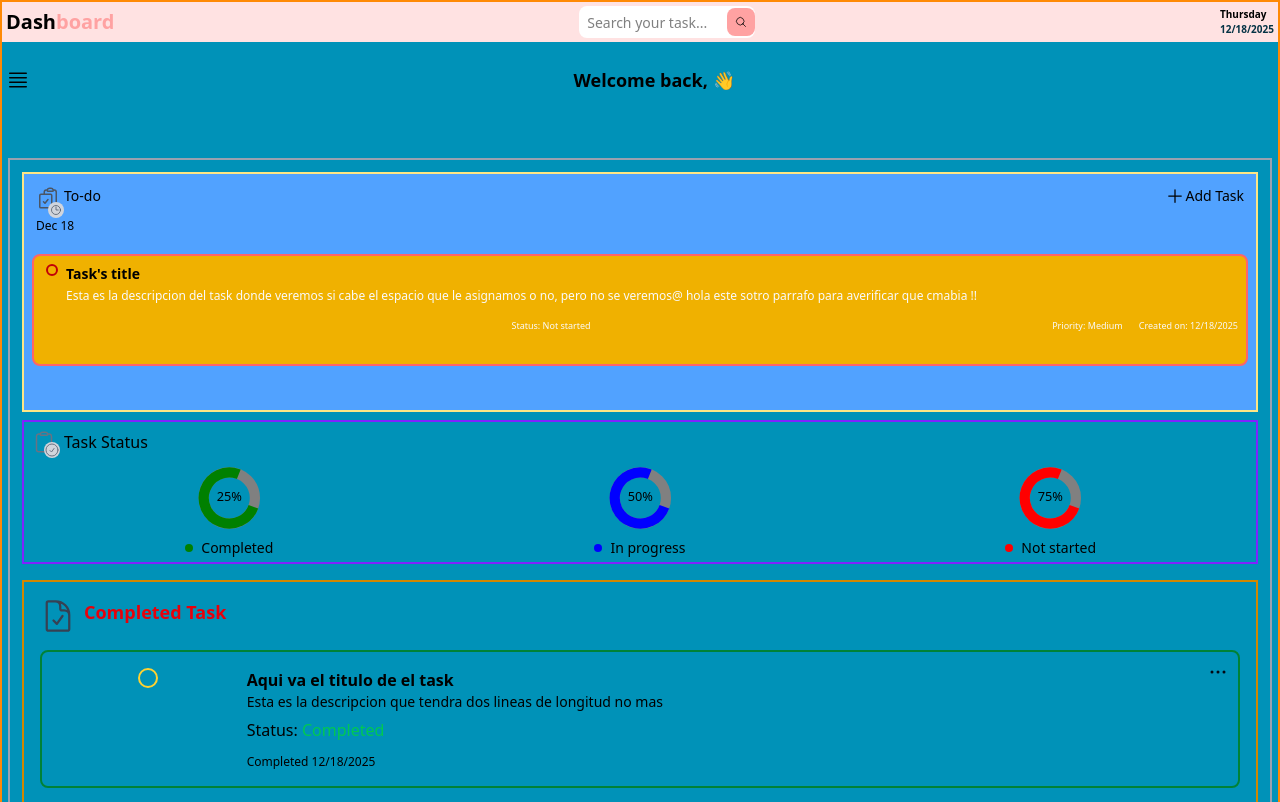
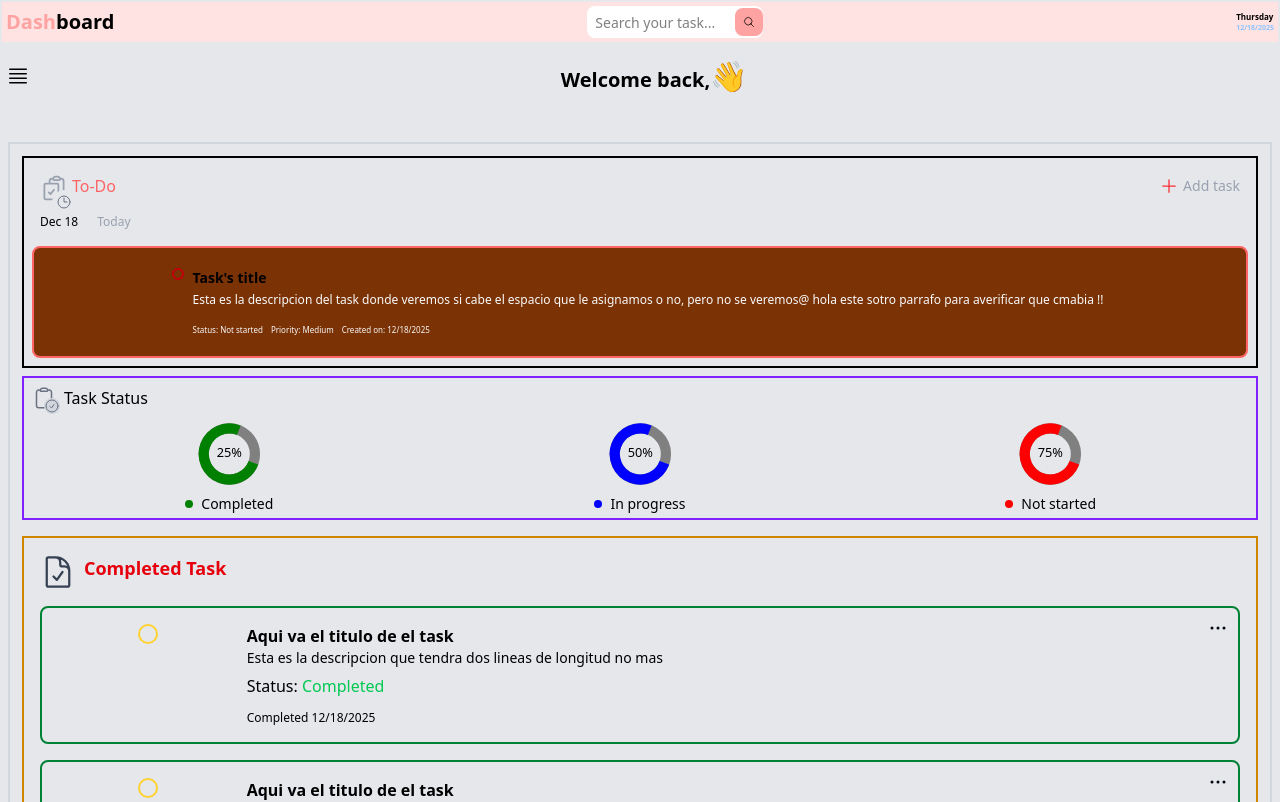
Before and after one commit to karinatuyuc/my-todo-list-React, a React (Vite) app: page / in a window 1280 px wide. Shown: the top 802 px of the page. Built offline with nearby package versions, Linux system fonts and the light colour scheme.

Commit message:
23/01/2026

```diff
--- a/src/Dashboard.jsx
+++ b/src/Dashboard.jsx
@@ -14,7 +14,7 @@ export default function Dashboard({showModal}) {
 
     const dayName= date.toLocaleDateString('en-US', { weekday: 'long'}); // To show the day of the week
     const dayMonth = date.toLocaleDateString('en-US', {day: 'numeric', month: 'short'});
-    const dateInNumber = date.toLocaleDateString('en-US'); // To show the date in number
+    const dateInNumber = date.toLocaleDateString("en-US"); // To show the date in number
 
     let waveHand = "\u{1F44B}" //Emoji hand waving
 
@@ -29,89 +29,91 @@ export default function Dashboard({showModal}) {
 
     return (
         <>
-         <div className="p-0.5 h-full w-full bg-orange-400">
+         <div className="p-0.5 h-full w-full bg-gray-200">
 
             <header className="flex justify-between items-center p-1 bg-red-100">
 
+                {/** Dashboard title*/}
                 <div className= "font-bold text-xl">
-                    <span className="text-black">Dash</span>
-                    <span className="text-red-300">board</span>
+                    <span className="text-red-300">Dash</span>
+                    <span className="text-black">board</span>
                 </div>
 
+                {/** Search bar */}
                 <div className="flex w-44 bg-white rounded-lg">
+
                     <input
                       type="text"
                       id="search"
                       name="search"
                       placeholder="Search your task..."
                       className=" w-full h-8 p-2 text-sm rounded-lg focus:outline-none"
-                    />
+                />
                     <button className="flex items-center justify-center">
                         <MagnifyingGlassIcon
                         className="w-7 h-7 p-2 bg-red-300 rounded-lg hover:bg-red-200"/>
                     </button>
                 </div>
 
+                {/** Date section */}
+                <div className="flex flex-col">
+                    <span className="font-bold text-[8px]">{dayName}</span>
+                    <span className="font-bold text-[7px] text-blue-300">{dateInNumber}</span>
+                </div>
 
-               { /* <div className="bg-red-300">
-                    <span><BellIcon  className="w-4 h-4"/></span>
-                </div> */}
-
-                <div className="flex flex-col">
-                    <span className="font-bold text-[10px]">{dayName}</span>
-                    <span className="font-bold text-[10px] text-cyan-950 ">{dateInNumber}</span>
-                </div>
             </header>
 
 
-            <main className="bg-cyan-600 h-full w-full">
+            <main className="h-full w-full">
 
-                <div className="flex items-center justify-center pt-6">
+                {/** Greeting and menu */}
+                <div className="flex items-center justify-center pt-4">
                     <button>
                         <Bars4Icon className="w-6 h-6 ml-1"/>
                     </button>
-                    <div className="mx-auto text-lg font-bold">
-                        <h1>Welcome back, {waveHand}</h1>
+                    <div className="mx-auto text-xl font-bold">
+                        <h1>Welcome back,<span className="text-3xl">{waveHand}</span></h1>
                     </div>
                 </div>
 
-                <section className="border-2 border-gray-400 m-1.5 mt-16 p-3">
 
+                {/** Main section */}
+                <section className="border-2 border-gray-300 m-1.5 mt-12 p-3">
 
                     {/*ADD TASK SECTION AND CARDS TASKS (different component in REVIEW)*/}
-                    <div className="border-2 border-amber-200 mb-2 bg-blue-400 h-60 not-[]:rounded-lg shadow-mb p-2">
+                    <div className="border-2 border-black mb-2 h-full not-[]:rounded-lg shadow-mb p-2">
 
-                        <div className="flex justify-between m-1">
-                            <h1 className="absolute text-justify left-16 text-sm">To-do</h1>
+                        <div className="flex justify-between m-2">
+                            <span className="absolute text-justify left-16 text-xm ml-2 text-red-400 font-medium">To-Do</span>
                             <div className="relative">
-                                 <ClipboardDocumentCheckIcon className="w-6 h-6 absolute text-gray-600"/>
-                                 <ClockIcon className="w-4 h-4 relative left-3 top-4 p-0.5 bg-gray-300 text-gray-600 rounded-full"/>
+                                 <ClipboardDocumentCheckIcon className="w-7 h-7 absolute text-gray-400"/>
+                                 <ClockIcon className="w-6 h-6 relative left-3 top-4 p-1 bg-gray-200 text-gray-500 rounded-full"/>
                             </div>
-                             <span className="absolute text-justify mt-8 text-xs">{dayMonth}</span>
+                             <span className="absolute text-justify mt-10 text-xs">{dayMonth} <span className="text-gray-400 m-4">Today</span></span>
 
 
                             <button
-                              className="flex items-center text-sm"
+                              className="flex items-center text-sm cursor-pointer gap-1"
                               onClick={showModal}>
-                                <PlusIcon className="w-5 h-5"/>
-                                Add Task
+                                <PlusIcon className="w-5 h-5 text-red-500 font-medium"/>
+                                <span className="text-gray-400">Add task</span>
                             </button>
                         </div>
 
 
                         {/*DIV TO DO AND ADD TASK*/}
-                        <div className="bg-yellow-500 min-h-28 w-full mt-12 border-2 border-red-400 rounded-lg">
+                        <div className="grid place-content-center m-auto bg-amber-900 min-h-28 mt-12 border-2 border-red-400 rounded-lg min-w-45">
 
-                           <div className="flex gap-1 p-1 w-full h-full">
+                           <div className="flex gap-1 p-1  h-full">
                                <span className="inline-block w-3 h-3 rounded-full border-2 border-red-700 ml-2 mt-1"></span>
 
                                {/*CARD TASKS */}
                                <div className="flex-1 text-gray-50 overflow-hidden flex flex-col p-1 text-sm">
                                 <h4 className="font-bold text-black">Task's title</h4>
-                                <p className="line-clamp-4 text-xs text-justify mb-4 mt-1 mr-2">{descripcionTaks}</p>
+                                <p className="line-clamp-3 text-xs text-justify mb-4 mt-1 mr-2">{descripcionTaks}</p>
 
-                                 <div className="mt-auto w-full flex gap-4 text-[9px]">
-                                    <span className="flex-1 text-center">Status: Not started </span>
+                                 <div className=" w-full flex gap-2 text-[8px]">
+                                    <span className="">Status: Not started </span>
                                     <span>Priority: Medium</span>
                                     <span>Created on: {dateInNumber}</span>
                                  </div>
--- a/src/TodoApp.jsx
+++ b/src/TodoApp.jsx
@@ -86,9 +86,9 @@ function TodoApp() {
         <>
 
         <Dashboard
-          showModal={handleButtonClick}
         />
 
+          {/*
           <div>
             {showAddTaskModal && // Conditional rendering of the AddTaskModal component
               < AddTaskModal  // Render the AddTaskModal component
@@ -97,7 +97,7 @@ function TodoApp() {
               />
             }
           </div>
-         {/*
+
                     <button
             onClick={handleButtonClick} // Show the modal on button click
             style={buttonStyles} // Apply button styles
@@ -106,7 +106,6 @@ function TodoApp() {
            </button>
 
 
-         */}
 
 
            < TaskRenderer
@@ -123,7 +122,9 @@ function TodoApp() {
             onUpdateTask={onUpdateTask} // Pass onUpdateTask to EditModal as a prop
             closeTheModal={onCloseModalEdit} // Pass onCloseModalEdit to EditModal as a prop
             /> }
-           {/* Render EditModal if a task is being edited, passing the taskToEdit as a prop */}
+          Render EditModal if a task is being edited, passing the taskToEdit as a prop */}
+
+
         </>
 
     )
```
